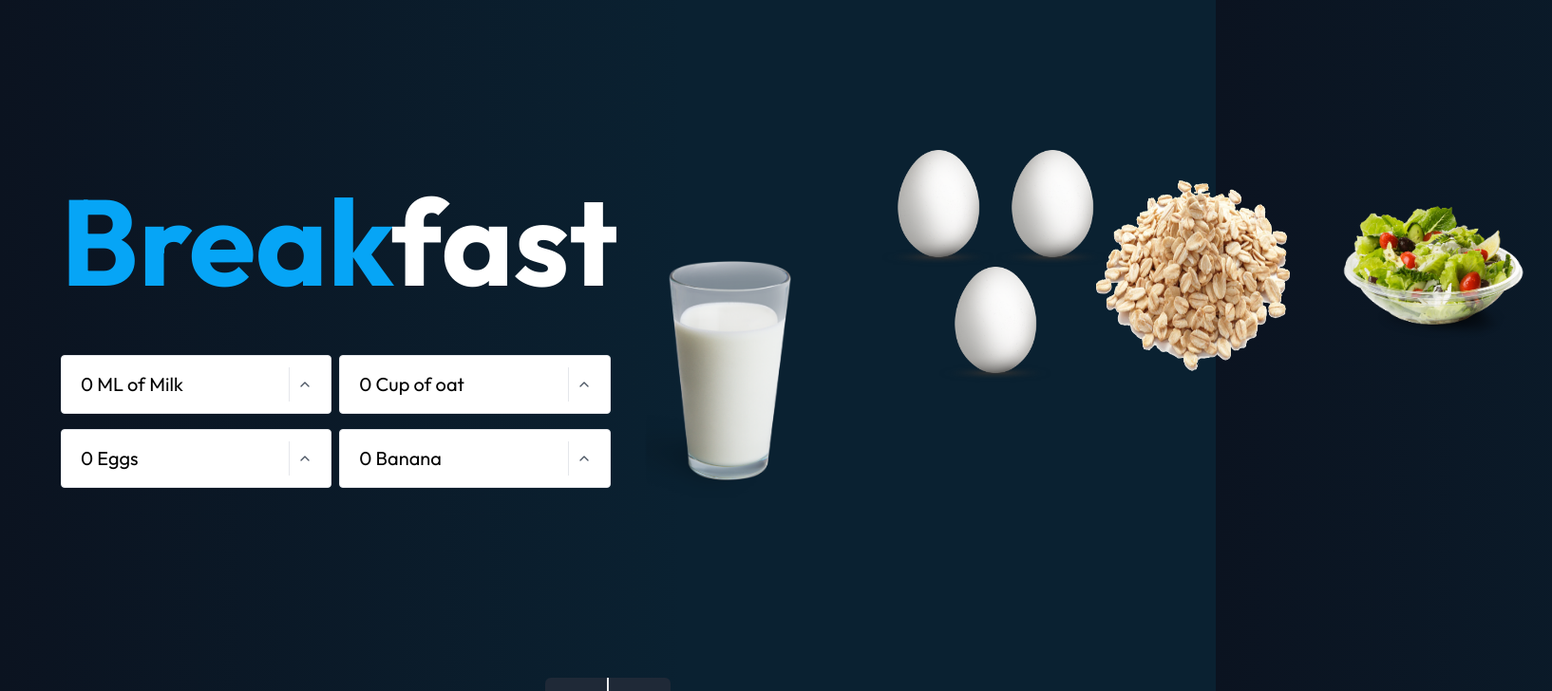
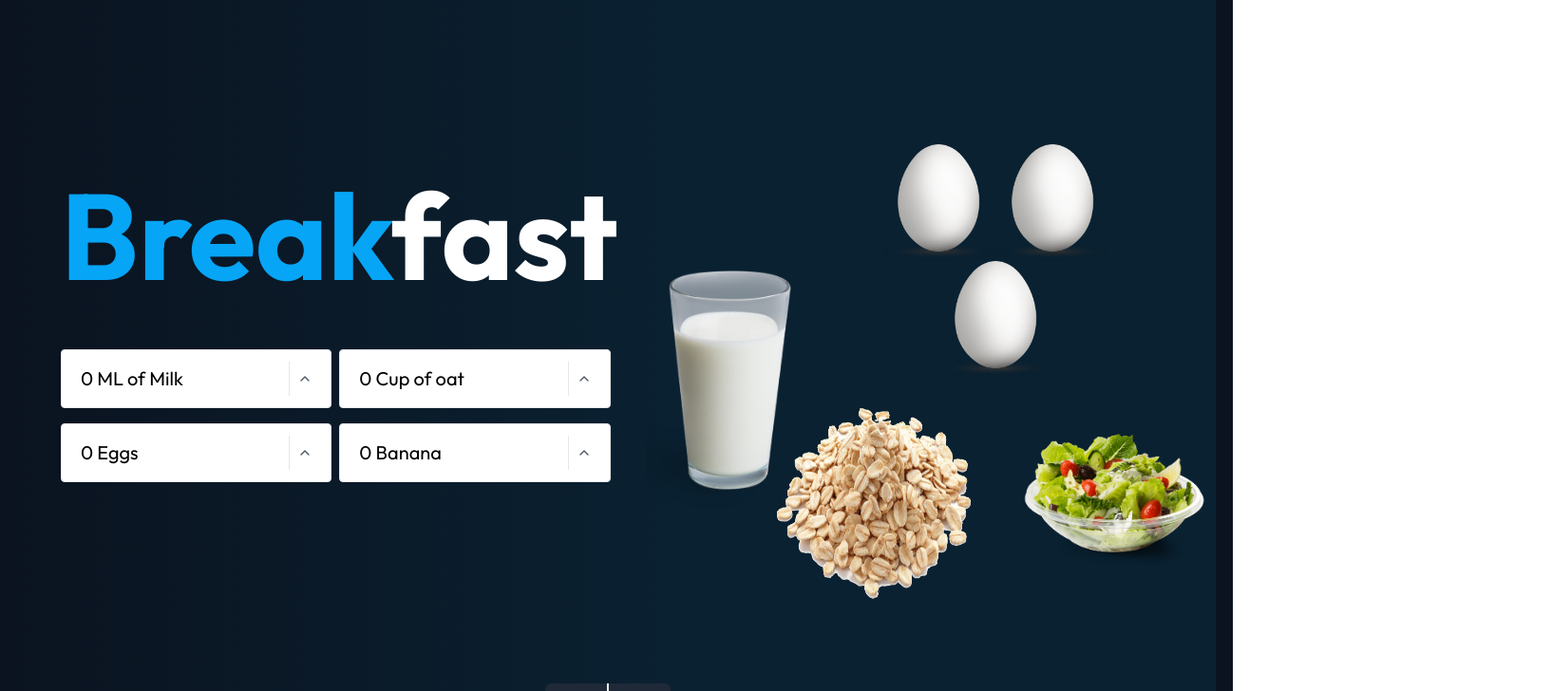
Before and after one commit to polanaeem1/Fitness_app, a Next.js app: page /1/yes/1 in a window 1280 px wide. Both pictures are taken after a click on the button "Show Me". Shown: the top 728 px of the page at 95% size, 1634 px wide, since content can reach past the window. Built offline with nearby package versions, Linux system fonts and the light colour scheme.

Commit message:
update frame

```diff
--- a/app/[slug]/yes/[cal]/page.jsx
+++ b/app/[slug]/yes/[cal]/page.jsx
@@ -161,10 +161,10 @@ const page = () => {
           ) : (
             <>
               <div className="flex flex-col items-center justify-around h-screen w-full">
-                <div className="flex flex-row text-white mt-28 w-full h-[29rem]">
+                <div className="flex flex-row text-white  w-full">
                   {components[currentIndex]}
                 </div>
-                <div className="">
+                <div className=" absolute bottom-10">
                   <button
                     type="button"
                     className="bg-gray-800 text-white rounded-l-md border-r border-gray-100 py-2 hover:bg-red-700 hover:text-white px-3"
```
